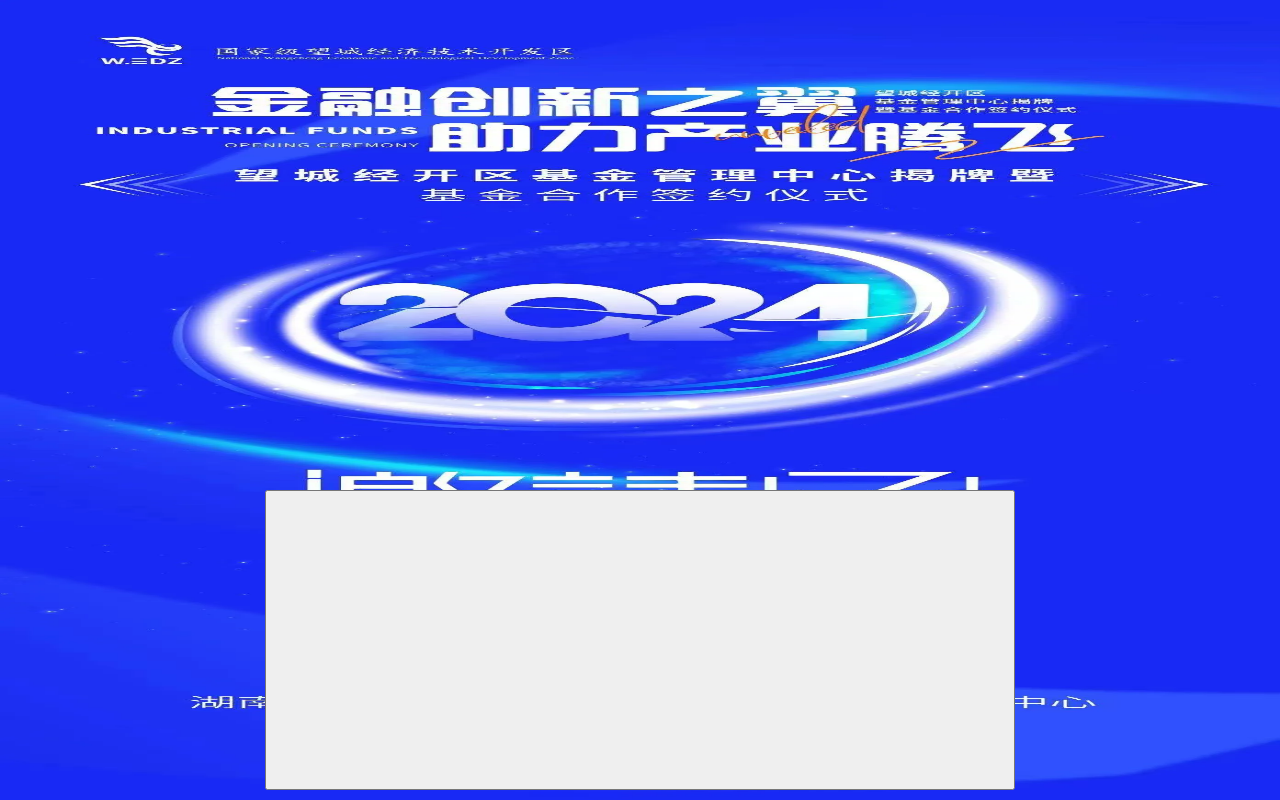
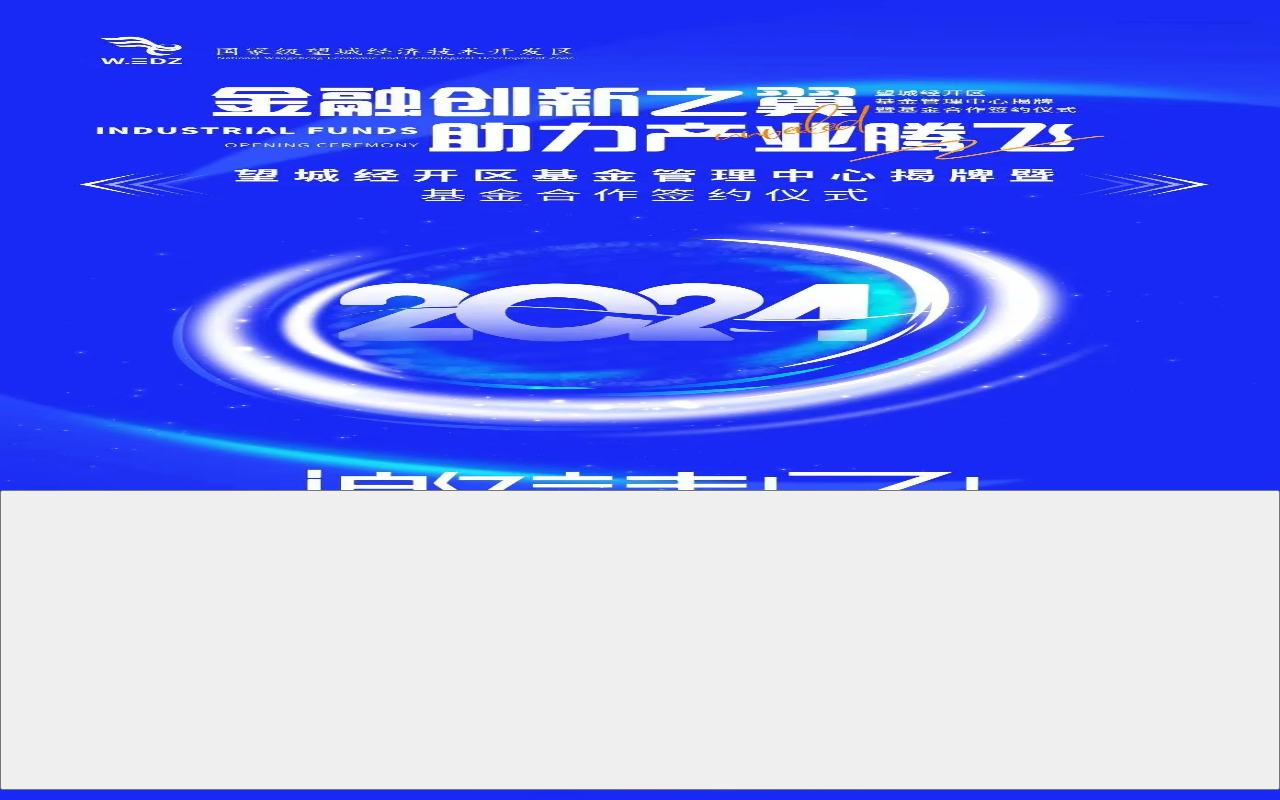
Before and after one commit to toomist/invite, a plain HTML site: page index.html in a window 1280 px wide. Drawn offline with Linux system fonts and the light colour scheme.

Commit message:
Add files via upload

```diff
--- a/index.html
+++ b/index.html
@@ -19,7 +19,6 @@
 				justify-content: center;
 				height: 100vh;
 				width: 100vw;
-				max-width: 1280px;
 				background-image: url('./img/17.webp');
 				background-size: 100% 100%;
 				margin: 0 auto;
@@ -28,7 +27,7 @@
 				/* opacity: 0; */
 				position: absolute;
 				bottom: 10px;
-				width: 750px;
+				width: 100%;
 				height: 300px;
 			}
 		</style>
```
